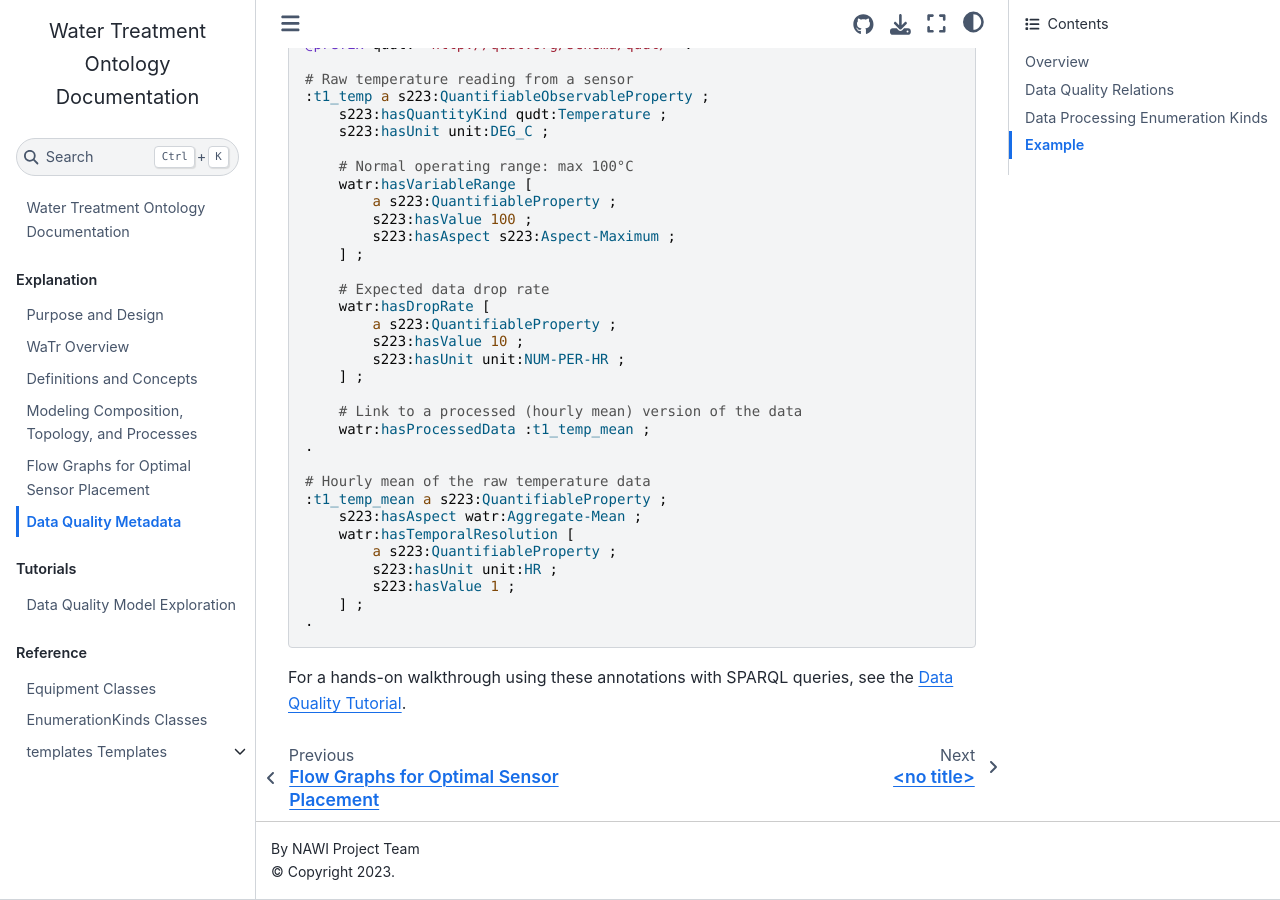
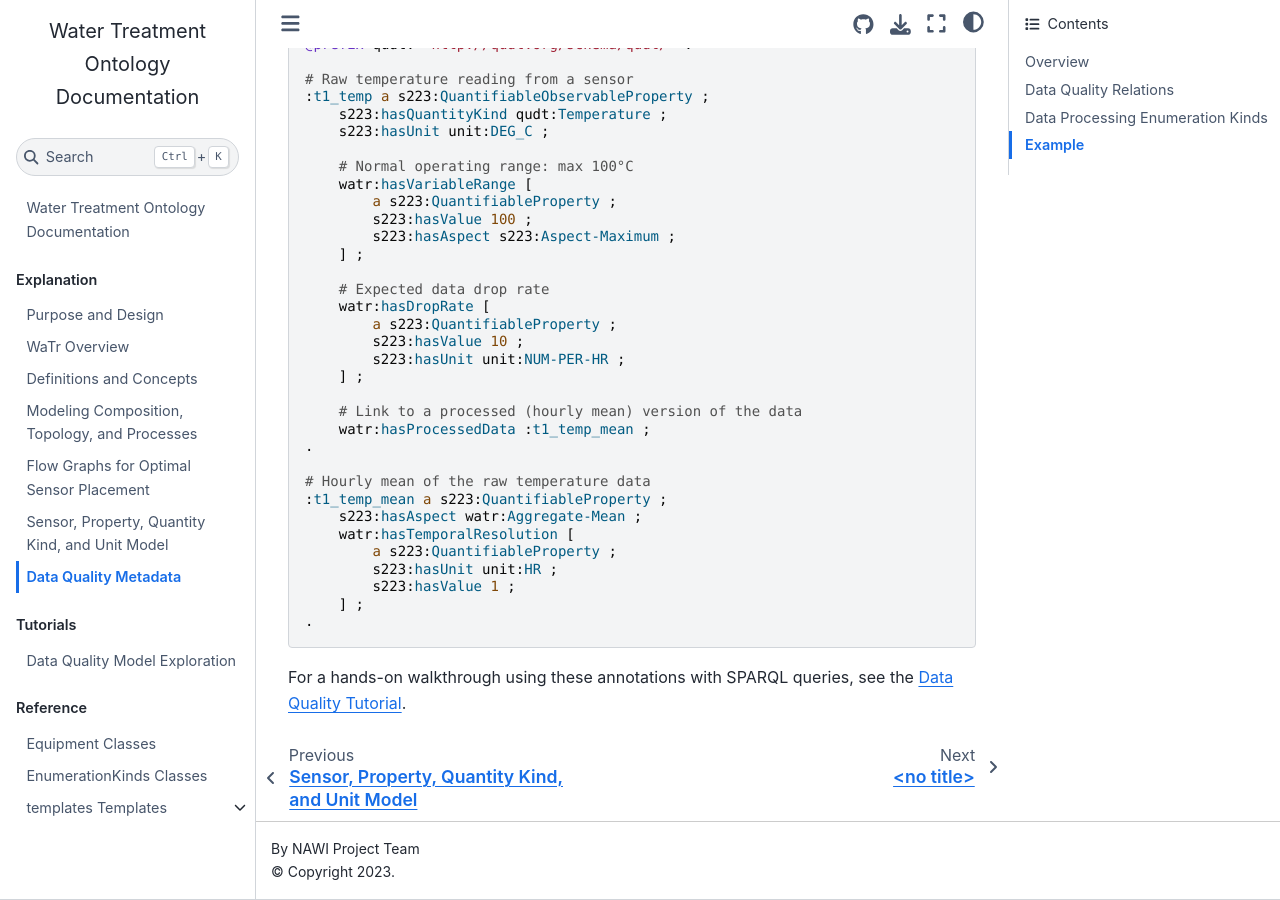
Before and after one commit to DataDrivenCPS/water-ontology, a Jupyter Book: the page built from docs/explanation/data_quality.md, in a window 1280 px wide and 900 px high, scrolled down 8646 px. Built offline with Jupyter Book 1.0.4 settings and Sphinx 7.4.7 and the Sphinx Book theme 1.1.4, drawn with Linux system fonts in a browser that asks for light colours.

Commit message:
docs(explanation): add sensor property quantity unit model to TOC

```diff
--- a/docs/_toc.yml
+++ b/docs/_toc.yml
@@ -11,6 +11,7 @@ parts:
   - file: explanation/definitions.md
   - file: explanation/processes.md
   - file: explanation/flow_graph_sensor.md
+  - file: explanation/sensor_property_quantity_unit_model.md
   - file: explanation/data_quality.md
 - caption: Tutorials
   chapters:
```
